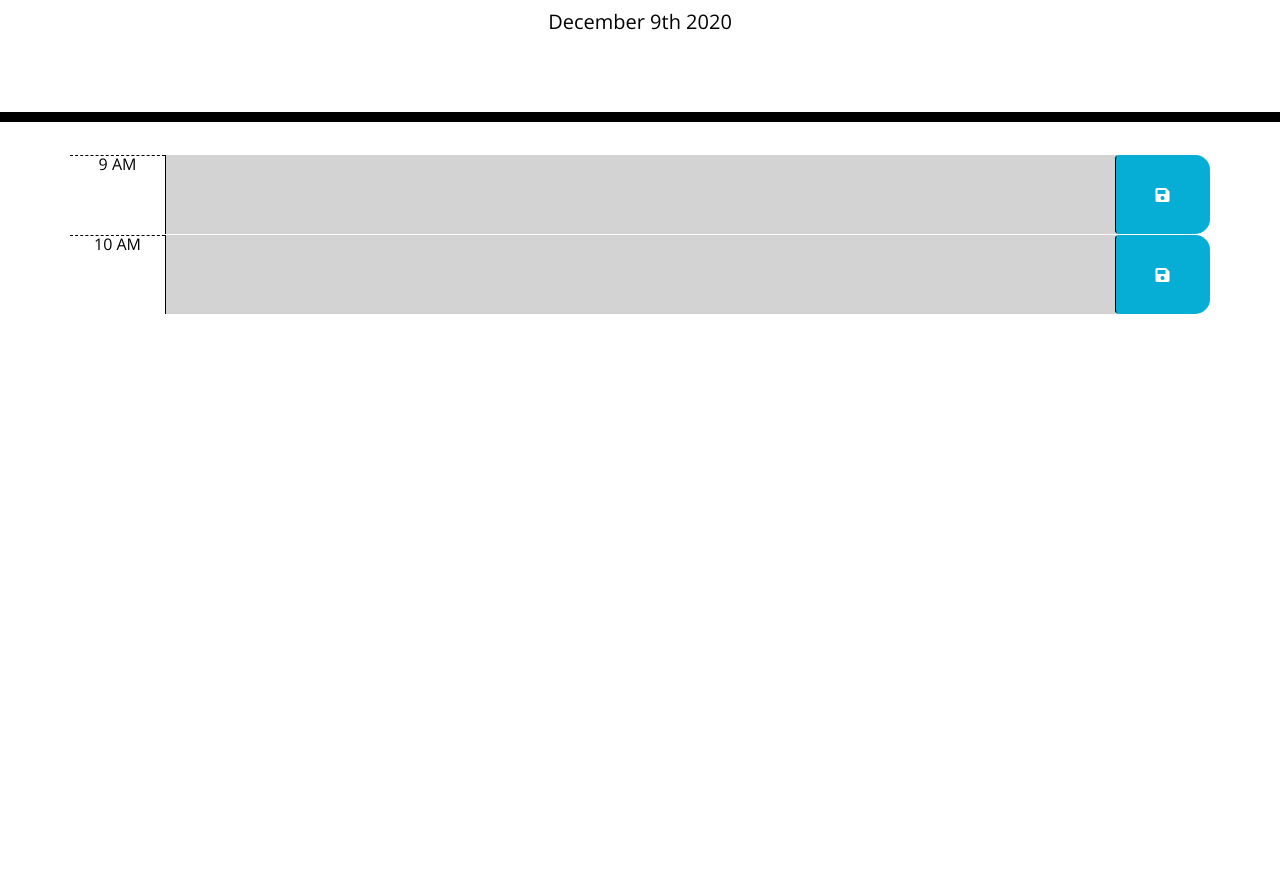
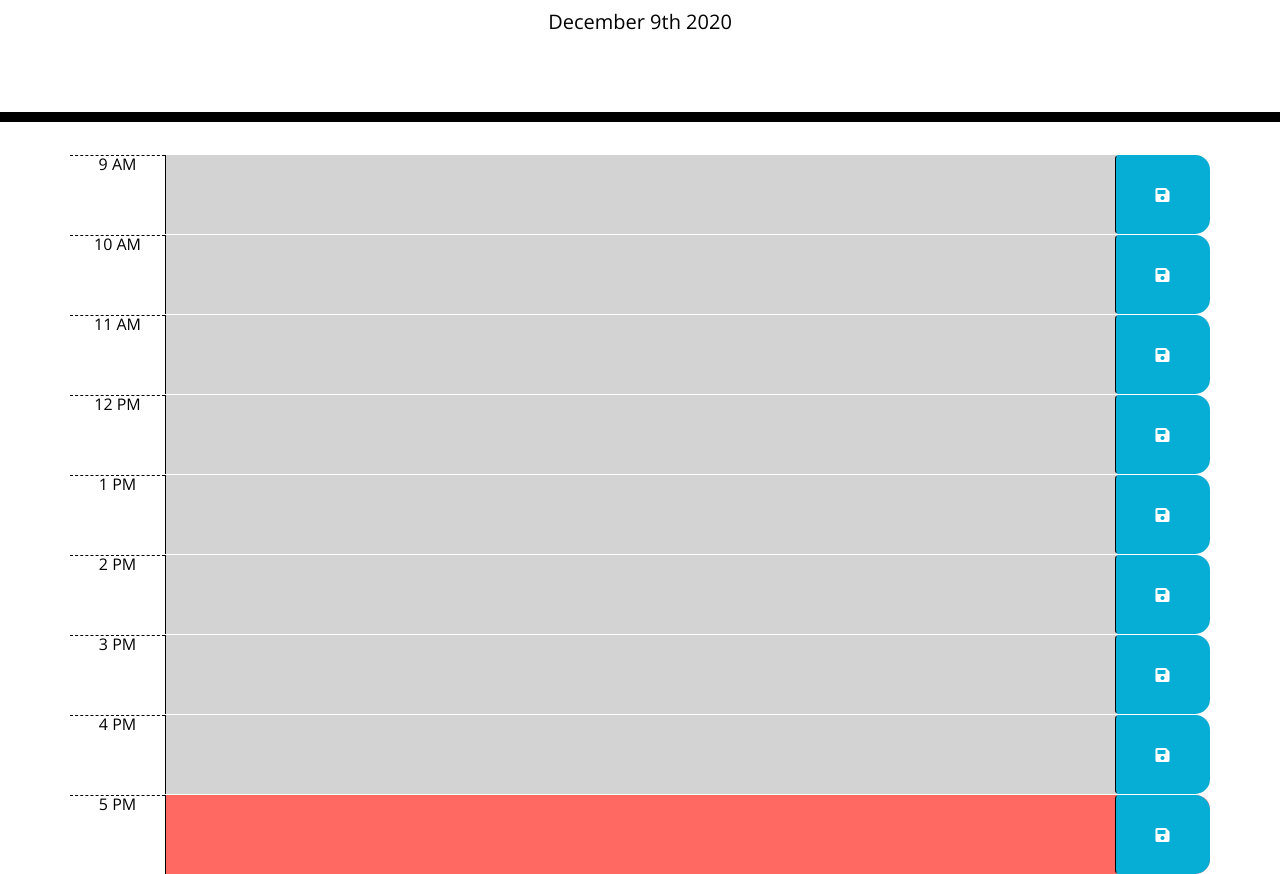
Before and after one commit to gtscott90/day-planner, a plain HTML site: page Develop/index.html in a window 1280 px wide. Shown: the part 182-1056 px from the top of the page. Before the commit the page ends 800 px from the top, so only its background shows below. Drawn offline with nearby package versions, Linux system fonts and the light colour scheme.

Commit message:
added time blocks for the other hours

```diff
--- a/Develop/index.html
+++ b/Develop/index.html
@@ -36,7 +36,41 @@
         <textarea class="col-md-10 description" name="textarea"></textarea>
         <button class="btn saveBtn col-md-1"><i class="fas fa-save"></i></button>
       </div>
-      <!-- finish writing timeblocks when styling is complete and functions written -->
+      <div class="row time-block" data-hour=11>
+        <div class="col-md-1 hour" >11 AM</div>
+        <textarea class="col-md-10 description" name="textarea"></textarea>
+        <button class="btn saveBtn col-md-1"><i class="fas fa-save"></i></button>
+      </div>
+      <div class="row time-block" data-hour=12>
+        <div class="col-md-1 hour" >12 PM</div>
+        <textarea class="col-md-10 description" name="textarea"></textarea>
+        <button class="btn saveBtn col-md-1"><i class="fas fa-save"></i></button>
+      </div>
+      <div class="row time-block" data-hour=13>
+        <div class="col-md-1 hour" >1 PM</div>
+        <textarea class="col-md-10 description" name="textarea"></textarea>
+        <button class="btn saveBtn col-md-1"><i class="fas fa-save"></i></button>
+      </div>
+      <div class="row time-block" data-hour=14>
+        <div class="col-md-1 hour" >2 PM</div>
+        <textarea class="col-md-10 description" name="textarea"></textarea>
+        <button class="btn saveBtn col-md-1"><i class="fas fa-save"></i></button>
+      </div>
+      <div class="row time-block" data-hour=15>
+        <div class="col-md-1 hour" >3 PM</div>
+        <textarea class="col-md-10 description" name="textarea"></textarea>
+        <button class="btn saveBtn col-md-1"><i class="fas fa-save"></i></button>
+      </div>
+      <div class="row time-block" data-hour=16>
+        <div class="col-md-1 hour" >4 PM</div>
+        <textarea class="col-md-10 description" name="textarea"></textarea>
+        <button class="btn saveBtn col-md-1"><i class="fas fa-save"></i></button>
+      </div>
+      <div class="row time-block" data-hour=17>
+        <div class="col-md-1 hour" >5 PM</div>
+        <textarea class="col-md-10 description" name="textarea"></textarea>
+        <button class="btn saveBtn col-md-1"><i class="fas fa-save"></i></button>
+      </div>
 
     </div>
     <script>
```
Also changed, not shown: Assets/homescreen.png (added), 1 other file.
